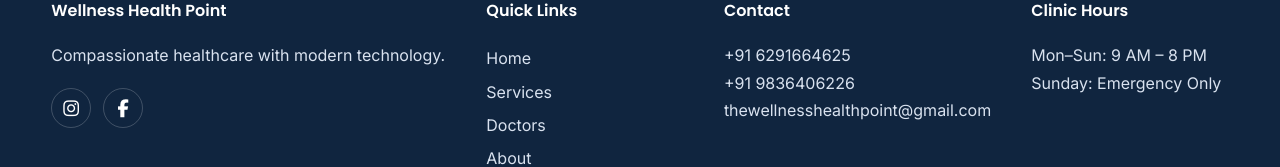
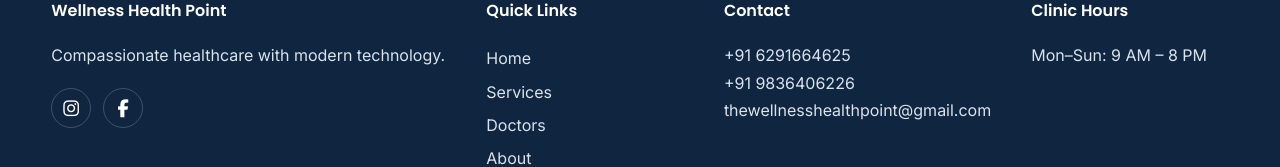
Before and after one commit to iim-marketers/wellness-health-point, a Next.js app: page /contact in a window 1280 px wide. Shown: the part 2481-2648 px from the top of the page. Built offline with nearby package versions, Linux system fonts and the light colour scheme; no server answers.

Commit message:
small changes

```diff
--- a/src/components/layout/Footer.tsx
+++ b/src/components/layout/Footer.tsx
@@ -9,8 +9,16 @@ const SOCIAL_BUTTON =
   "flex size-10 items-center justify-center rounded-full border border-white/20 text-[18px] text-white transition duration-300 hover:-translate-y-0.5 hover:border-white/40 hover:bg-white/10";
 
 const socials = [
-  { href: site.instagram, label: "Follow us on Instagram", icon: "fa-instagram" },
-  { href: site.facebook, label: "Follow us on Facebook", icon: "fa-facebook-f" },
+  {
+    href: site.instagram,
+    label: "Follow us on Instagram",
+    icon: "fa-instagram",
+  },
+  {
+    href: site.facebook,
+    label: "Follow us on Facebook",
+    icon: "fa-facebook-f",
+  },
 ].filter((social) => social.href);
 
 export default function Footer() {
@@ -32,7 +40,10 @@ export default function Footer() {
                   className={SOCIAL_BUTTON}
                   aria-label={social.label}
                 >
-                  <i className={`fa-brands ${social.icon}`} aria-hidden="true" />
+                  <i
+                    className={`fa-brands ${social.icon}`}
+                    aria-hidden="true"
+                  />
                 </a>
               ))}
             </div>
@@ -42,7 +53,11 @@ export default function Footer() {
         <div>
           <h4 className={HEADING}>Quick Links</h4>
           {navLinks.map((link) => (
-            <Link key={link.href} href={link.href} className="block py-2.25 hover:text-white md:py-0.75">
+            <Link
+              key={link.href}
+              href={link.href}
+              className="block py-2.25 hover:text-white md:py-0.75"
+            >
               {link.label}
             </Link>
           ))}
@@ -58,7 +73,7 @@ export default function Footer() {
         <div>
           <h4 className={HEADING}>Clinic Hours</h4>
           <p>{site.hours}</p>
-          <p>{site.hoursNote}</p>
+          {/* <p>{site.hoursNote}</p> */}
         </div>
       </div>
 
--- a/src/lib/site.ts
+++ b/src/lib/site.ts
@@ -19,10 +19,11 @@ export const site = {
     "Wellness Health Point — compassionate healthcare with experienced doctors, modern diagnostics and patient-focused treatment.",
   phonePrimary: "+91 6291664625",
   phoneSecondary: "+91 9836406226",
-  email: "thewellnesshealthpoint@gmail.com",
-  address: "Pansila, Khardah",
-  hours: "Mon–Sun: 9 AM – 8 PM",
-  hoursNote: "Sunday: Emergency Only",
+  email:
+    process.env.NEXT_PUBLIC_CLINIC_EMAIL || "thewellnesshealthpoint@gmail.com",
+  address: process.env.NEXT_PUBLIC_CLINIC_ADDRESS || "Pansila, Khardah",
+  hours: process.env.NEXT_PUBLIC_CLINIC_HOURS || "Mon–Sun: 9 AM – 8 PM",
+  // hoursNote: "Sunday: Emergency Only",
   whatsapp: process.env.NEXT_PUBLIC_WHATSAPP_NUMBER || "916291664625",
   /** Social profiles — set to "" to hide the icon in the footer. */
   instagram: process.env.NEXT_PUBLIC_INSTAGRAM_URL || "",
```
